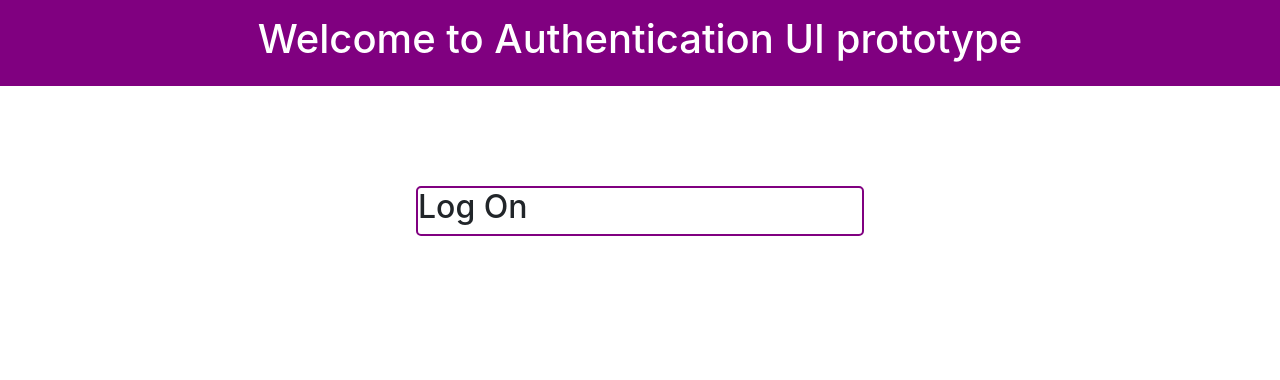
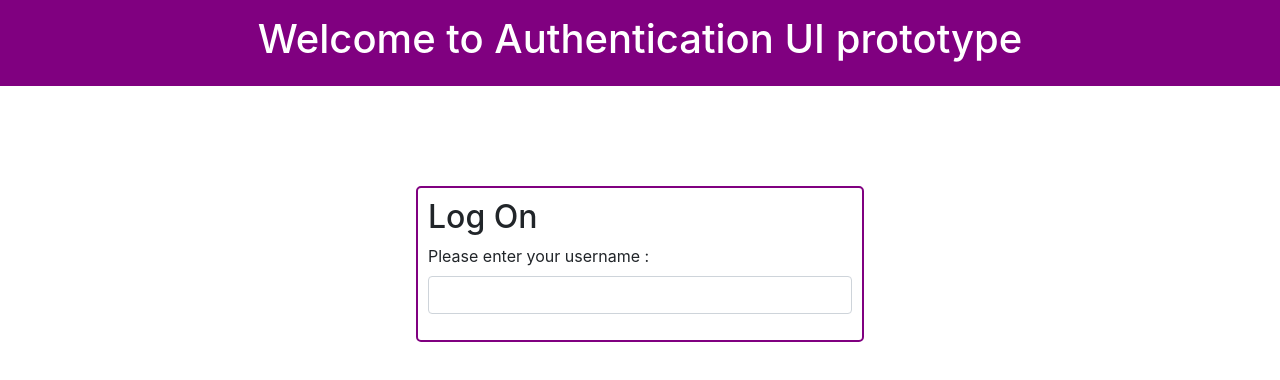
Before and after one commit to viresh-khandelwal/authentication-UI-prototype, an Angular app in the folder authentication-UI-prototype/: page / in a window 1280 px wide. Shown: the top 380 px of the page. Built offline with nearby package versions, Linux system fonts and the light colour scheme.

Commit message:
added username input field and some validations and related styling , updated UI architecture document

```diff
--- a/authentication-UI-prototype/src/app/app.module.ts
+++ b/authentication-UI-prototype/src/app/app.module.ts
@@ -1,5 +1,6 @@
 import { BrowserModule } from '@angular/platform-browser';
 import { NgModule } from '@angular/core';
+import { ReactiveFormsModule } from '@angular/forms';
 
 import { AppRoutingModule } from './app-routing.module';
 import { AppComponent } from './app.component';
@@ -14,7 +15,8 @@ import { UsernameComponent } from './username/username.component';
   imports: [
     BrowserModule,
     AppRoutingModule,
-    BrowserAnimationsModule
+    BrowserAnimationsModule,
+    ReactiveFormsModule
   ],
   providers: [],
   bootstrap: [AppComponent]
--- a/authentication-UI-prototype/src/app/username/username.component.html
+++ b/authentication-UI-prototype/src/app/username/username.component.html
@@ -1,3 +1,11 @@
 <div class="box-component-container">
     <h2>Log On</h2>
+    <form [formGroup]="userNameForm" (ngSubmit)="handleSubmit()">
+        <div class="form-group">
+            <label for="userName">Please enter your username :</label>
+            <input id="userName" type="text" formControlName="userName" ngModel
+            [ngClass]="{'form-control': true, 'is-invalid': userNameError}" (blur)="handleInputBlur()"  (focus)="handleInputFocus()"/>
+            <div class="alert alert-danger" role="alert" *ngIf="userNameError">{{userNameError}}</div>
+        </div>
+    </form>
 </div>
--- a/authentication-UI-prototype/src/app/username/username.component.ts
+++ b/authentication-UI-prototype/src/app/username/username.component.ts
@@ -1,4 +1,5 @@
 import { Component, OnInit } from '@angular/core';
+import {FormControl, FormGroup, Validators} from '@angular/forms';
 
 @Component({
   selector: 'app-username',
@@ -6,10 +7,31 @@ import { Component, OnInit } from '@angular/core';
   styleUrls: ['./username.component.scss']
 })
 export class UsernameComponent implements OnInit {
-
+  userNameForm: FormGroup;
+  userNameError: string;
   constructor() { }
 
   ngOnInit() {
+    this.buildForm();
+  }
+
+  buildForm(): void{
+    this.userNameForm = new FormGroup({
+      userName : new FormControl('',[Validators.required])
+    })
+  }
+
+  handleInputBlur(): void{
+    if(this.userNameForm.controls.userName.errors.required){
+      this.userNameError = "please enter your user name";
+    }
+  }
+
+  handleInputFocus(): void{
+    this.userNameError = '';
+  }
+
+  handleSubmit(): void{
   }
 
 }
--- a/authentication-UI-prototype/src/styles.scss
+++ b/authentication-UI-prototype/src/styles.scss
@@ -12,4 +12,10 @@
     border-radius: 5px;
     margin: 0 auto;
     margin-top: 100px;
+    padding: 10px;
 }
+
+.alert{
+    margin: 10px 0;
+    padding: .4rem 1.25rem;
+}
```
Also changed, not shown: 1 other file (tests, documents, lock files or other folders).
